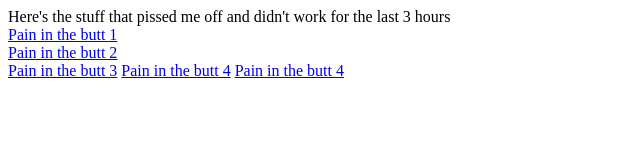
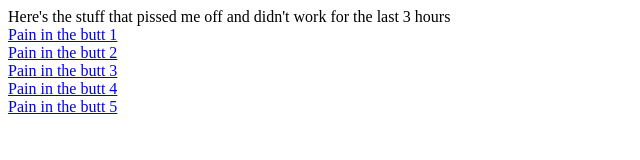
Before and after one commit to gravvv/coolstuff, a plain HTML site: page INDEX.html in a window 1280 px wide. Shown: the whole page, without its empty margins (0-640 px from the left). Drawn offline with Linux system fonts and the light colour scheme.

Commit message:
Add files via upload

```diff
--- a/INDEX.html
+++ b/INDEX.html
@@ -9,8 +9,8 @@
     Here's the stuff that pissed me off and didn't work for the last 3 hours <br>
     <a href="htmlexp1.html">Pain in the butt 1</a><br>
     <a href="htmlexp2.html">Pain in the butt 2</a><br>
-    <a href="htmlexp3.html">Pain in the butt 3</a>
-    <a href="cssexp1.html">Pain in the butt 4</a>
-    <a href="cssexp2.html">Pain in the butt 4</a>
+    <a href="htmlexp3.html">Pain in the butt 3</a><br>
+    <a href="cssexp1.html">Pain in the butt 4</a><br>
+    <a href="cssexp2.html">Pain in the butt 5</a><br>
 </body>
 </html>
```
